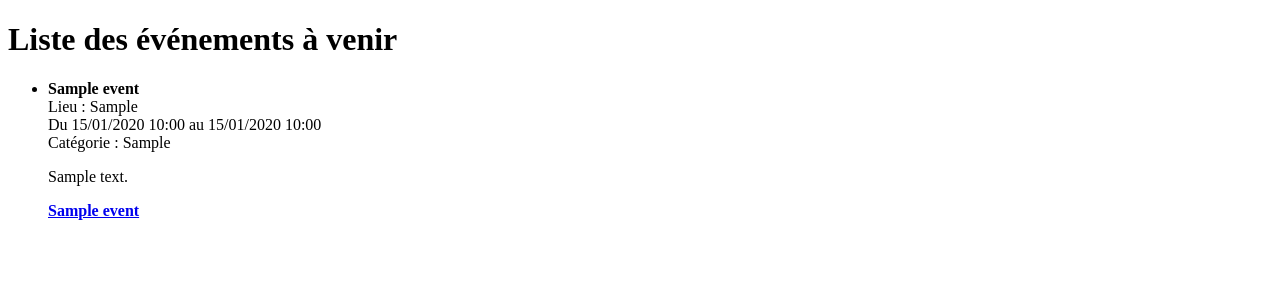
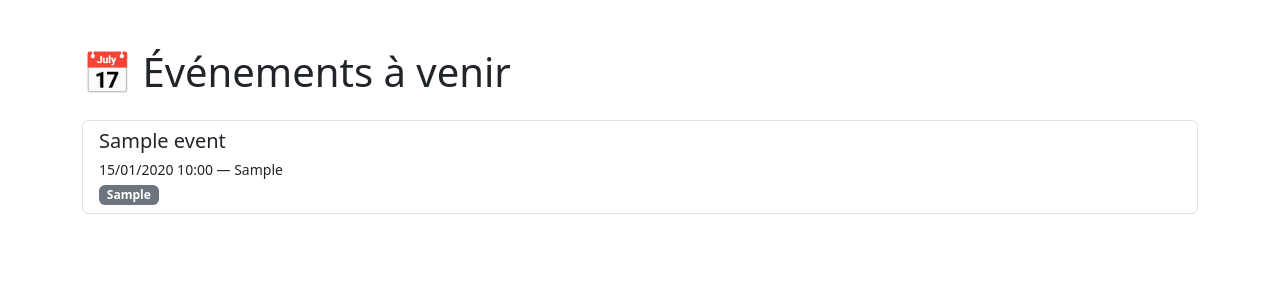
Before and after one commit to fayed19/calendrier_local, a Django app: template calendrier/evenements/templates/evenements/liste_evenements.html in a window 1280 px wide. Shown: the top 300 px of the page. Run offline with Django 5.2, Linux system fonts and the light colour scheme; the template is opened without the code that fills it: values that come from a table or form of the project are taken from there, others are empty; tables that the repository leaves empty hold one stand-in row (values such as "Sample post").

Commit message:
Intégration de Bootstrap pour un design moderne

```diff
--- a/calendrier/evenements/templates/evenements/liste_evenements.html
+++ b/calendrier/evenements/templates/evenements/liste_evenements.html
@@ -1,31 +1,27 @@
 <!DOCTYPE html>
-<html lang="en">
+<html lang="fr">
 <head>
     <meta charset="UTF-8">
     <meta name="viewport" content="width=device-width, initial-scale=1.0">
-    <title>Événements à venir</title>
+    <title>{{ event.title|default:"Événements" }}</title>
+    <link href="https://cdn.jsdelivr.net/npm/bootstrap@5.3.0/dist/css/bootstrap.min.css" rel="stylesheet">
 </head>
 <body>
-    <h1>Liste des événements à venir</h1>
+    <div class="container mt-5">
+        <h1 class="mb-4">📅 Événements à venir</h1>
         {% if evenements %}
-        <ul>
+            <div class="list-group">
                 {% for event in evenements %}
-                <li>
-                    <strong>{{ event.title }}</strong><br>
-                    Lieu : {{ event.location }}<br>
-                    Du {{ event.start_time|date:"d/m/Y H:i" }} au {{ event.end_time|date:"d/m/Y H:i" }}<br>
-                    Catégorie : {{ event.category }}<br>
-                    <p>{{ event.description }}</p>
-
-                    <strong><a href="{% url 'detail_evenement' event.id %}">{{ event.title }}</a></strong>
-
-                </li>
+                    <a href="{% url 'detail_evenement' event.id %}" class="list-group-item list-group-item-action">
+                        <h5 class="mb-1">{{ event.title }}</h5>
+                        <small>{{ event.start_time|date:"d/m/Y H:i" }} — {{ event.location }}</small><br>
+                        <span class="badge bg-secondary">{{ event.category }}</span>
+                    </a>
                 {% endfor %}
-        </ul>
+            </div>
         {% else %}
             <p>Aucun événement à venir.</p>
         {% endif %}
-
-
+    </div>
 </body>
 </html>
```
Also changed, not shown: calendrier/evenements/templates/evenements/detail_evenement.html (+10 -9 lines). Lines whose indentation alone changed are shown as unchanged.
